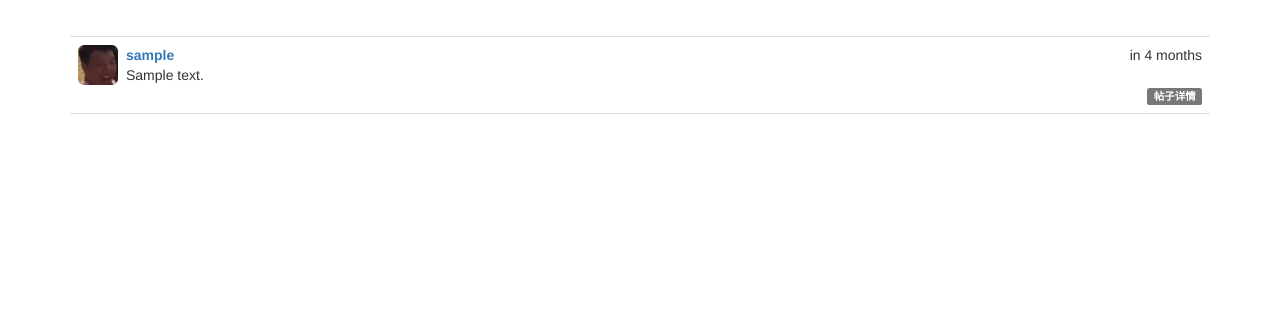
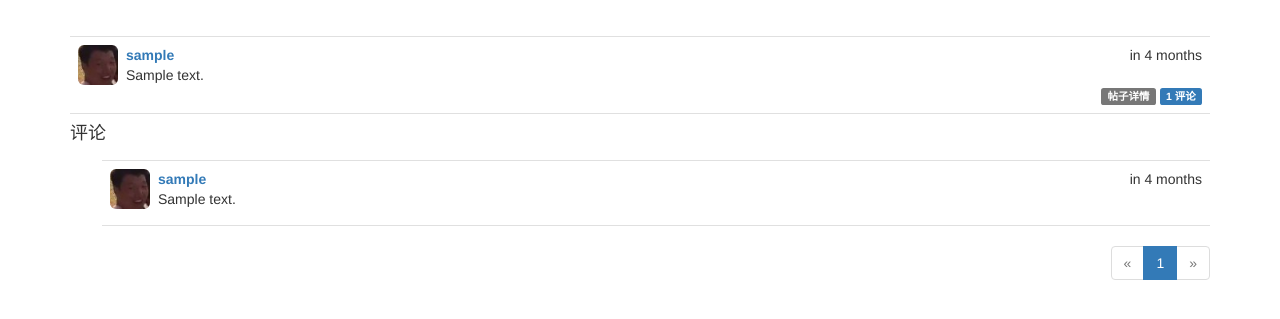
Before and after one commit to wallaceplayfrog/flask_blog, a Flask app: page /post/1 in a window 1280 px wide. Shown: the part 52-371 px from the top of the page. Run offline with Flask 2, Linux system fonts and the light colour scheme; tables that the repository leaves empty hold one stand-in row (values such as "Sample post"); some libraries are stand-ins or nearby versions.

Commit message:
用户评论

```diff
--- a/app/main/forms.py
+++ b/app/main/forms.py
@@ -50,5 +50,10 @@ class EditProfileAdminForm(FlaskForm):
 
 
 class PostForm(FlaskForm):
-    body = PageDownField('有点想法？', validators=[DataRequired()])
+    body = PageDownField('发表主题', validators=[DataRequired()])
     sbumit = SubmitField('提交')
+
+
+class CommentForm(FlaskForm):
+    body = StringField('发表评论', validators=[DataRequired()])
+    submit = SubmitField('提交')
--- a/app/main/views.py
+++ b/app/main/views.py
@@ -2,8 +2,8 @@ from flask import render_template, redirect, url_for, abort, flash, request, cur
 from flask_login import login_required, current_user
 from . import main
 from . import main
-from ..models import User, Permission
-from .forms import EditProfileForm, EditProfileAdminForm, PostForm
+from ..models import User, Permission, Comment
+from .forms import EditProfileForm, EditProfileAdminForm, PostForm, CommentForm
 from .. import db
 from ..models import Role, User, Post
 from ..decorators import admin_required, permission_required
@@ -86,10 +86,27 @@ def edit_profile_admin(id):
     form.about_me.data = user.about_me
     return render_template('edit_profile.html', form=form, user=user)
 
-@main.route('/post/<int:id>')
+@main.route('/post/<int:id>', methods=['GET', 'POST'])
 def post(id):
     post = Post.query.get_or_404(id)
-    return render_template('post.html', posts=[post])
+    form = CommentForm()
+    if form.validate_on_submit():
+        comment = Comment(body=form.body.data,
+                            post=post,
+                            author=current_user._get_current_object())
+        db.session.add(comment)
+        db.session.commit()
+        flash('发表评论成功')
+        return redirect(url_for('.post', id=post.id, page=-1))
+    page = request.args.get('page', 1, type=int)
+    if page == -1:
+        page = (post.comments.count() - 1) // \
+            current_app.config['FLASKY_COMMENTS_PER_PAGE'] + 1
+    pagination = post.comments.order_by(Comment.timestamp.asc()).paginate(
+        page, per_page=current_app.config['FLASKY_COMMENTS_PER_PAGE'],
+        error_out=False)
+    comments = pagination.items
+    return render_template('post.html', posts=[post], form=form, comments=comments, pagination=pagination)
 
 @main.route('/edit/<int:id>', methods=['GET', 'POST'])
 @login_required
--- a/app/models.py
+++ b/app/models.py
@@ -15,9 +15,10 @@ class Post(db.Model):
     timestamp = db.Column(db.DateTime, index=True, default=datetime.utcnow)
     author_id = db.Column(db.Integer, db.ForeignKey('users.id'))
     body_html = db.Column(db.Text)
+    comments = db.relationship('Comment', backref='post', lazy='dynamic')
 
     @staticmethod
-    def on_changed_body(target, value, old_value, initiator):
+    def on_changed_body(target, value, oldvalue, initiator):
         allowed_tags = ['a', 'abbr', 'acronym', 'b', 'blockquote', 'code',
                         'em', 'i', 'li', 'ol', 'pre', 'strong', 'ul',
                         'h1', 'h2', 'h3', 'p']
@@ -25,8 +26,28 @@ class Post(db.Model):
             markdown(value, output_format='html'),
             tags=allowed_tags, strip=True))
 
+
 db.event.listen(Post.body, 'set', Post.on_changed_body)
 
+class Comment(db.Model):
+    __tablename__ = 'comments'
+    id = db.Column(db.Integer, primary_key=True)
+    body = db.Column(db.Text)
+    body_html = db.Column(db.Text)
+    timestamp = db.Column(db.DateTime, index=True, default=datetime.utcnow)
+    disabled = db.Column(db.Boolean)
+    author_id = db.Column(db.Integer, db.ForeignKey('users.id'))
+    post_id = db.Column(db.Integer, db.ForeignKey('posts.id'))
+
+    @staticmethod
+    def on_changed_body(target, value, oldbody, initiator):
+        allowed_tags = ['a', 'abbr', 'acronym', 'b', 'code', 'em', 'i', 'strong']
+        target.body_html = bleach.linkify(bleach.clean(
+            markdown(value, output_format='html'),
+            tags=allowed_tags, strip=True))
+
+
+db.event.listen(Post.body, 'set', Comment.on_changed_body)
 
 class Permission:
     FOLLOW = 1
@@ -134,6 +155,7 @@ class User(UserMixin, db.Model):
                                 backref=db.backref('followed', lazy='joined'),
                                 lazy='dynamic',
                                 cascade='all, delete-orphan')
+    comments = db.relationship('Comment', backref='author', lazy='dynamic')
 
     def __init__(self, **kwargs):
         super(User, self).__init__(**kwargs)
--- a/app/static/styles.css
+++ b/app/static/styles.css
@@ -41,6 +41,38 @@ div.post-content {
 div.post-footer {
     text-align: right;
 }
+ul.comments {
+    list-style-type: none;
+    padding: 0px;
+    margin: 16px 0px 0px 0px;
+}
+ul.comments li.comment {
+    margin-left: 32px;
+    padding: 8px;
+    border-bottom: 1px solid #e0e0e0;
+}
+ul.comments li.comment:nth-child(1) {
+    border-top: 1px solid #e0e0e0;
+}
+ul.comments li.comment:hover {
+    background-color: #f0f0f0;
+}
+div.comment-date {
+    float: right;
+}
+div.comment-author {
+    font-weight: bold;
+}
+div.comment-thumbnail {
+    position: absolute;
+}
+div.comment-content {
+    margin-left: 48px;
+    min-height: 48px;
+}
+div.comment-form {
+    margin: 16px 0px 16px 32px;
+}
 div.pagination {
     width: 100%;
     text-align: right;
--- /dev/null
+++ b/app/templates/_comments.html
@@ -0,0 +1,22 @@
+<ul class="comments">
+    {% for comment in comments %}
+    <li class="comment">
+        <div class="comment-thumbnail">
+            <a href="{{ url_for('.user', username=comment.author.username) }}">
+                <img class="img-rounded profile-thumbnail" src="/static/img/defaultbar.jpg", width=40, height=40>
+            </a>
+        </div>
+        <div class="comment-content">
+            <div class="comment-date">{{ moment(comment.timestamp).fromNow() }}</div>
+            <div class="comment-author"><a href="{{ url_for('.user', username=comment.author.username) }}">{{ comment.author.username }}</a></div>
+            <div class="comment-body">
+                {% if comment.body_html %}
+                    {{ comment.body_html | safe }}
+                {% else %}
+                    {{ comment.body }}
+                {% endif %}
+            </div>
+        </div>
+    </li>
+    {% endfor %}
+</ul>
--- a/app/templates/_macros.html
+++ b/app/templates/_macros.html
@@ -1,7 +1,7 @@
-{% macro pagination_widget(pagination, endpoint) %}
+{% macro pagination_widget(pagination, endpoint, fragment='') %}
 <ul class="pagination">
     <li {% if not pagination.has_prev %} class="disabled"{% endif %}>
-        <a href="{% if pagination.has_prev %}{{ url_for(endpoint, page=pagination.prev_num, **kwargs) }}{% else %}#{% endif %}">
+        <a href="{% if pagination.has_prev %}{{ url_for(endpoint, page=pagination.prev_num, **kwargs) }}{{ fragment }}{% else %}#{% endif %}">
             &laquo;
         </a>
     </li>
@@ -9,11 +9,11 @@
         {% if p %}
             {% if p == pagination.page %}
             <li class="active">
-                <a href="{{ url_for(endpoint, page = p, **kwargs) }}">{{ p }}</a>
+                <a href="{{ url_for(endpoint, page = p, **kwargs) }}{{ fragment }}">{{ p }}</a>
             </li>
             {% else %}
             <li>
-                <a href="{{ url_for(endpoint, page = p, **kwargs) }}">{{ p }}</a>
+                <a href="{{ url_for(endpoint, page = p, **kwargs) }}{{ fragment }}">{{ p }}</a>
             </li>
             {% endif %}
         {% else %}
@@ -21,7 +21,7 @@
         {% endif %}
     {% endfor %}
     <li {% if not pagination.has_next %} class="disabled"{% endif %}>
-        <a href="{% if pagination.has_next %}{{ url_for(endpoint, page=pagination.next_num, **kwargs) }}{% else %}#{% endif %}">
+        <a href="{% if pagination.has_next %}{{ url_for(endpoint, page=pagination.next_num, **kwargs) }}{{ fragment }}{% else %}#{% endif %}">
             &raquo;
         </a>
     </li>
--- a/app/templates/_posts.html
+++ b/app/templates/_posts.html
@@ -29,6 +29,9 @@
                 <a href="{{ url_for('.post', id=post.id) }}">
                     <span class="label label-default">帖子详情</span>
                 </a>
+                 <a href="{{ url_for('.post', id=post.id) }}#comments">
+                    <span class="label label-primary">{{ post.comments.count() }} 评论</span>
+                </a>
             </div>
         </div>
     </li>
--- a/app/templates/post.html
+++ b/app/templates/post.html
@@ -1,7 +1,23 @@
 {% extends "base.html" %}
+{% import "bootstrap/wtf.html" as wtf %}
+{% import "_macros.html" as macros %}
 
-{% block title %}Frogy - 帖子详情{% endblock title %}
+
+{% block title %}Frogy - 发帖详情{% endblock %}
+
 
 {% block page_content %}
-{% include "_posts.html" %}
-{% endblock page_content %}
+{% include '_posts.html' %}
+<h4 id="comments">评论</h4>
+{% if current_user.can(Permission.COMMENT) %}
+<div class="comment-form">
+    {{ wtf.quick_form(form) }}
+</div>
+{% endif %}
+{% include '_comments.html' %}
+{% if pagination %}
+<div class="pagination">
+    {{ macros.pagination_widget(pagination, '.post', fragment='#comments', id=posts[0].id) }}
+</div>
+{% endif %}
+{% endblock %}
--- a/app/templates/user.html
+++ b/app/templates/user.html
@@ -21,7 +21,7 @@
         {% endif %}
         {% if user.about_me %}<p>{{ user.about_me }}</p>{% endif %}
         <p>用户注册于 {{ moment(user.member_since).format('L') }}. 最后登录时间为 {{ moment(user.last_seen).fromNow() }}.</p>
-        <p>发帖数量： {{ user.posts.count() }}</p>
+        <p>发帖数量： {{ user.posts.count() }} {{ user.comments.count() }} 评论</p>
         <p>
             {% if current_user.can(Permission.FOLLOW) and user != current_user %}
                 {% if not current_user.is_following(user) %}
--- a/config.py
+++ b/config.py
@@ -13,6 +13,7 @@ class Config:
     MAIL_DEFAULT_SENDER = '2425779559@qq.com'  # os.environ.get('MAIL_DEFAULT_SENDER')
     MAIL_SUPPRESS_SEND = True
 
+    FLASKY_COMMENTS_PER_PAGE = 30
     FLASKY_FOLLOWERS_PER_PAGE = 50
     FLASKY_POSTS_PER_PAGE = 10
     FLASKY_MAIL_SUBJECT_PREFIX = '[FROGY]'
--- a/flasky.py
+++ b/flasky.py
@@ -1,6 +1,6 @@
 import os
 from app import create_app, db
-from app.models import User, Role, Permission, Post, Follow
+from app.models import User, Role, Permission, Post, Follow,Comment
 from flask_migrate import Migrate
 
 app = create_app(os.getenv('FLASK_CONFIG') or 'default')
@@ -8,7 +8,7 @@ migrate = Migrate(app, db)
 
 @app.shell_context_processor
 def make_shell_context():
-    return dict(db=db, User=User, Role=Role, Permission=Permission, Post=Post, Follow=Follow)
+    return dict(db=db, User=User, Role=Role, Permission=Permission, Post=Post, Follow=Follow, Comment=Comment)
 
 @app.cli.command()
 def test():
```
Also changed, not shown: migrations/versions/ae382b382e30_.py (added, +41 -0 lines), data-dev.sqlite.
